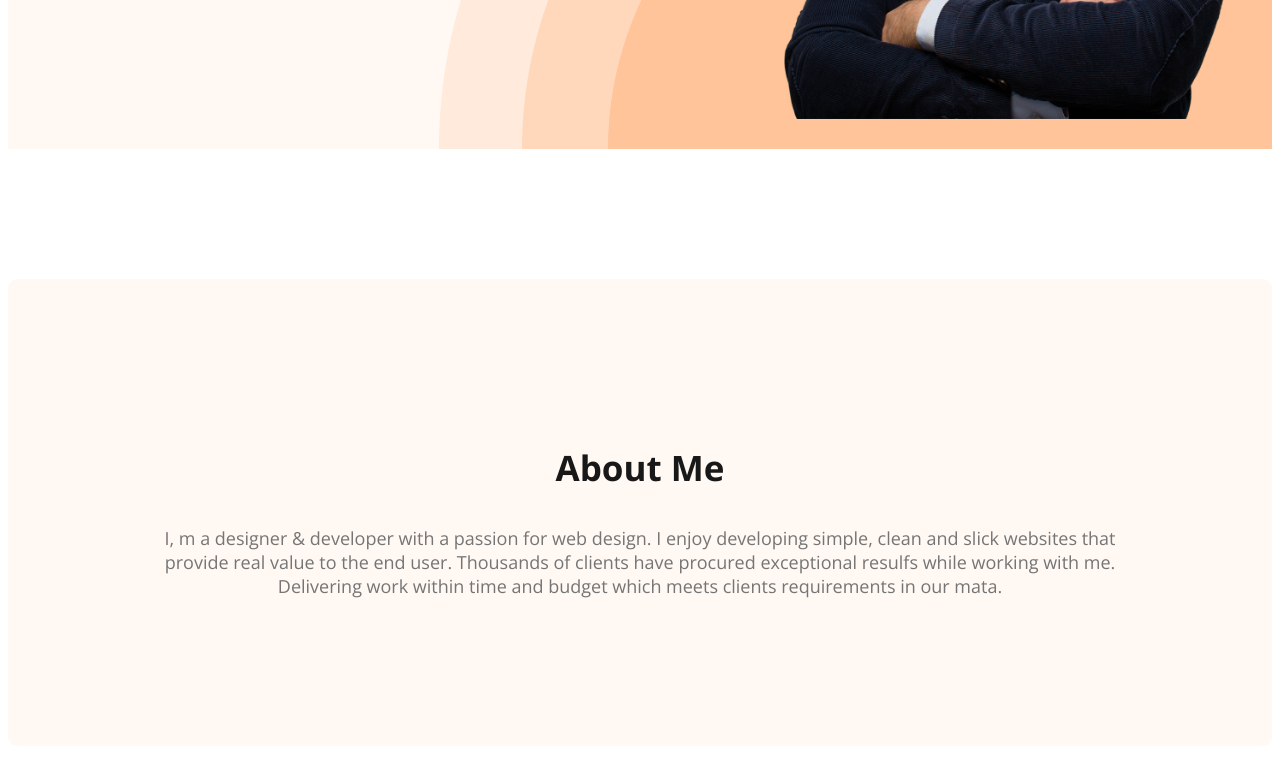
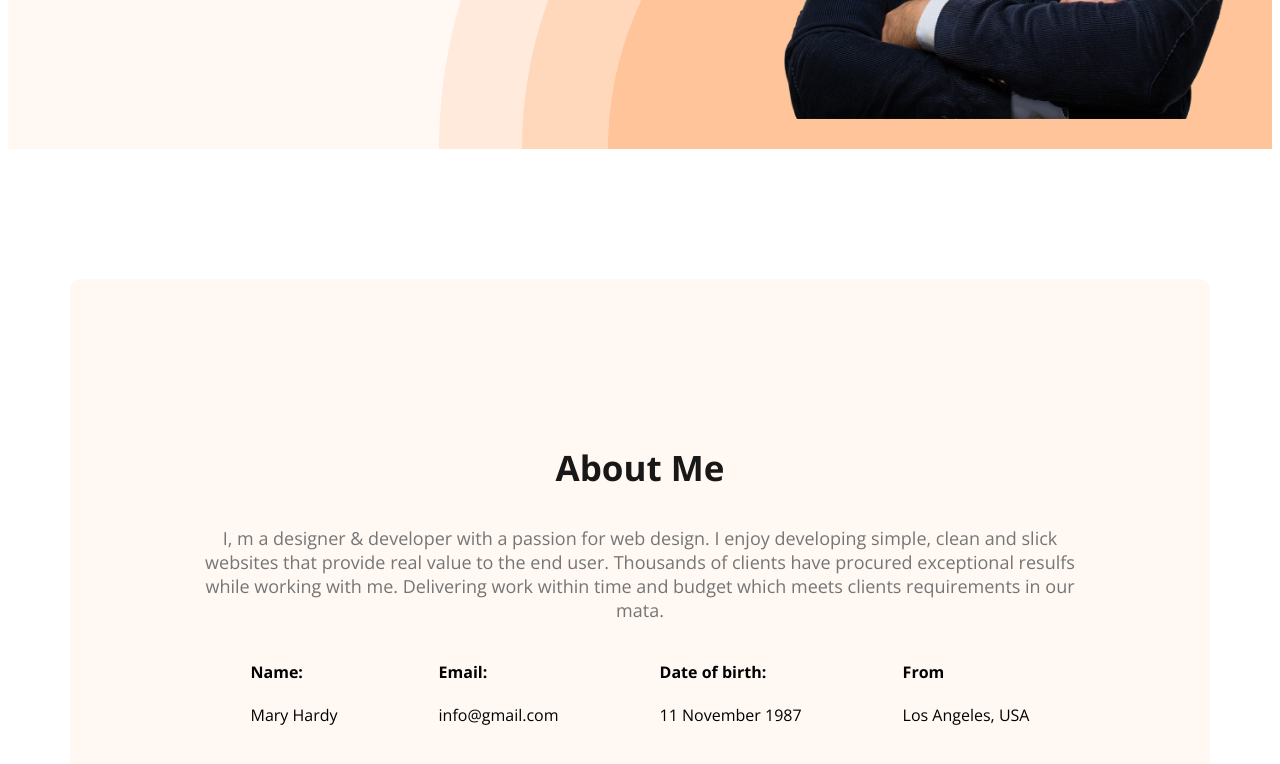
Before and after one commit to kaosarahmedsabbir/webdeveloper-portfolio, a plain HTML site: page index.html in a window 1280 px wide. Shown: the part 649-1413 px from the top of the page. Drawn offline with nearby package versions, Linux system fonts and the light colour scheme.

Commit message:
added about information

```diff
--- a/index.html
+++ b/index.html
@@ -40,6 +40,25 @@
         <p class="section-description">
             I, m a designer & developer with a passion for web design. I enjoy developing simple, clean and slick websites that provide real value to the end user. Thousands of clients have procured exceptional resulfs while working with me. Delivering work within time and budget which meets clients requirements in our mata.
         </p>
+        <div class="about-info-container">
+            <!-- .about-info*4>h4.info-title+p.info-description-->
+            <div class="about-inf">
+                <h4 class="info-title">Name:</h4>
+                <p class="info-description">Mary Hardy</p>
+            </div>
+            <div class="about-inf">
+                <h4 class="info-title">Email:</h4>
+                <p class="info-description">info@gmail.com</p>
+            </div>
+            <div class="about-inf">
+                <h4 class="info-title">Date of birth:</h4>
+                <p class="info-description">11 November 1987</p>
+            </div>
+            <div class="about-inf">
+                <h4 class="info-title">From</h4>
+                <p class="info-description">Los Angeles, USA</p>
+            </div>
+        </div>
     </section>
     </main>
     <footer>
--- a/styles/portfolio.css
+++ b/styles/portfolio.css
@@ -87,7 +87,10 @@ nav a{
 }
 
 /* main section styles */
-
+main{
+    max-width: 1140px;
+    margin: 0 auto;
+}
 /* about section styles */
 
 .about {
@@ -96,3 +99,11 @@ nav a{
     background: #FFF8F3;
     margin: 130px 0px;
 }
+
+.about-info-container{
+    display: flex;
+    justify-content: space-around;
+}
+.about-info{
+    text-align:center;
+}
```
